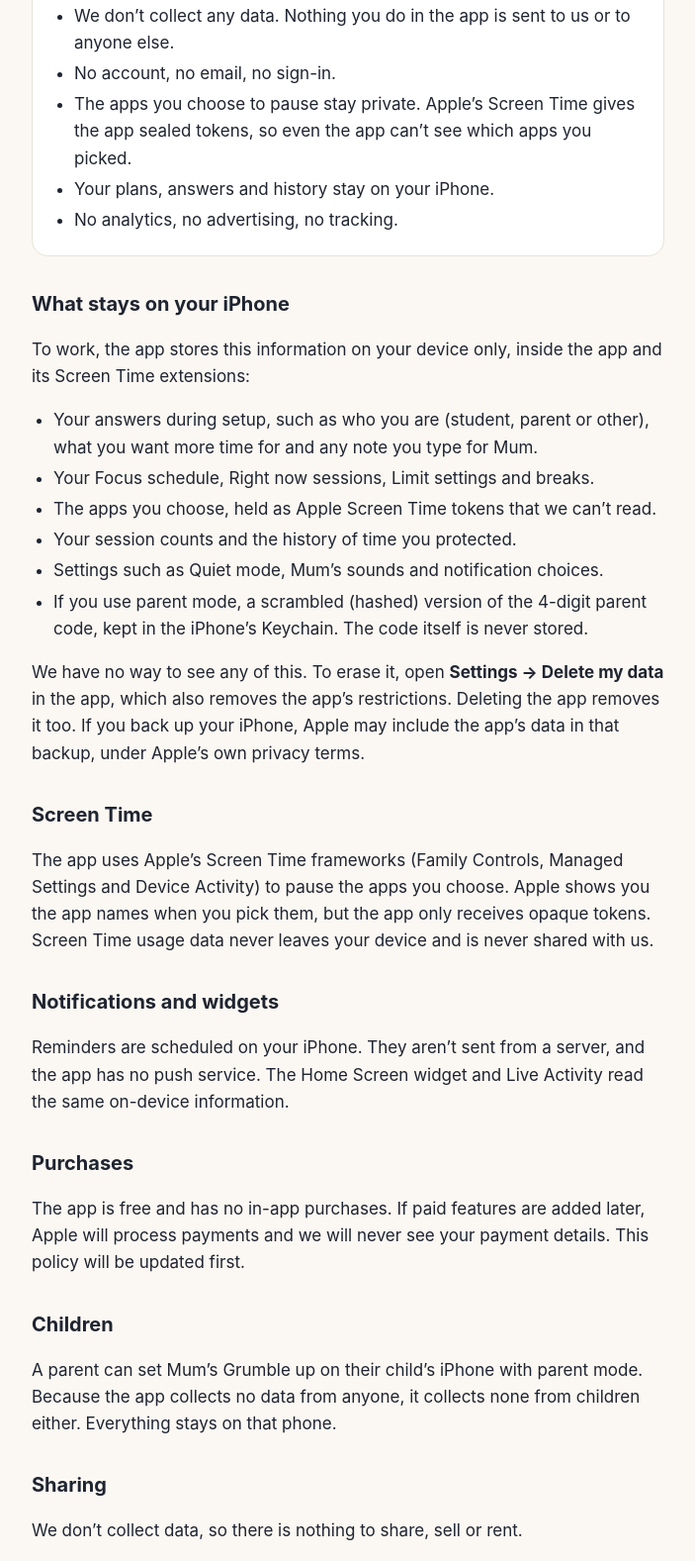
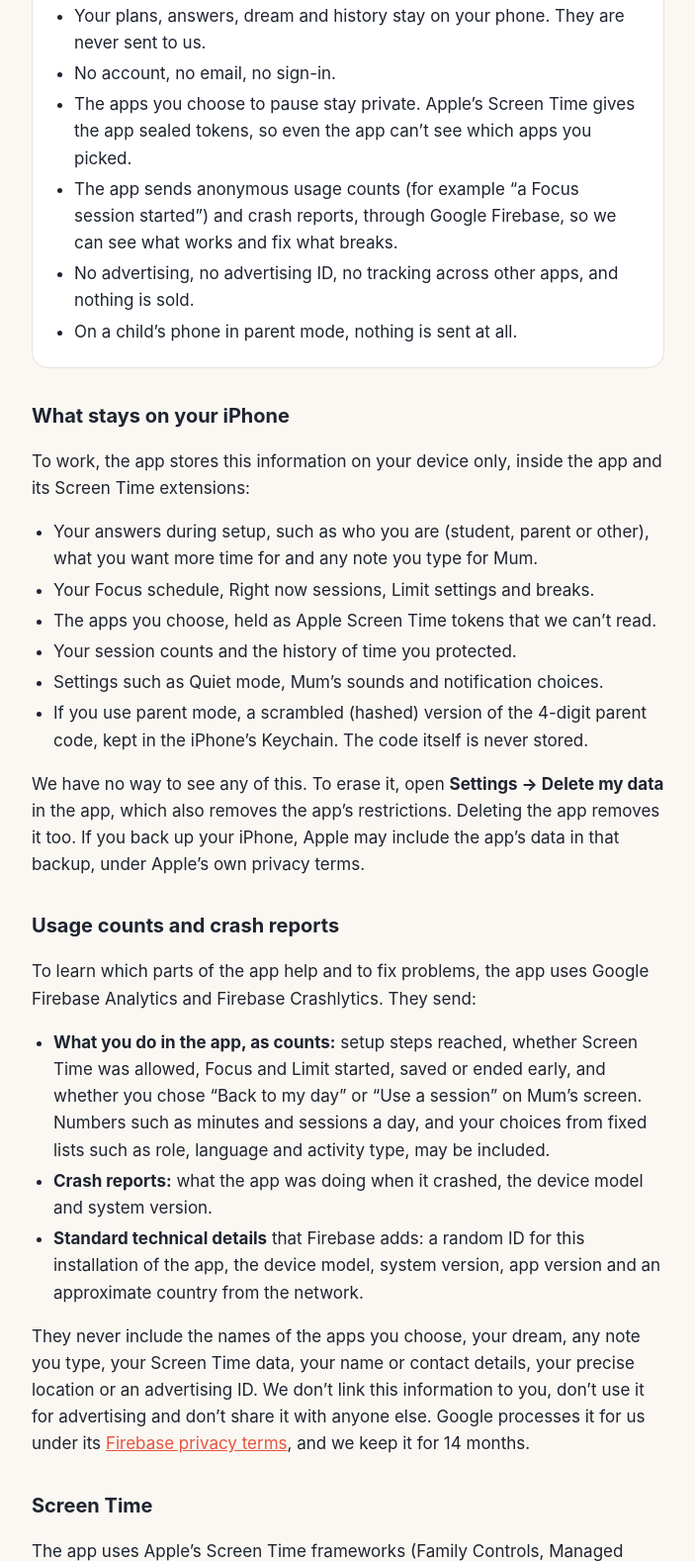
Before and after one commit to janetran105/mums-grumble, a plain HTML site: page privacy.html in a window 1280 px wide. Shown: the part 318-1895 px from the top of the page at 99% size, without its empty margins (288-991 px from the left). Drawn offline with Linux system fonts and the light colour scheme.

Commit message:
Privacy policy for Firebase usage counts and crash reports
The app now sends anonymous usage counts and crash reports through Google
Firebase (no advertising ID, nothing in parent mode). The home page no longer
says no data is collected.

Co-Authored-By: Claude Opus 5.5 <noreply@anthropic.com>

```diff
--- a/privacy.html
+++ b/privacy.html
@@ -4,7 +4,7 @@
 <meta charset="utf-8">
 <meta name="viewport" content="width=device-width, initial-scale=1">
 <title>Privacy Policy · Mum’s Grumble</title>
-<meta name="description" content="Mum’s Grumble collects no data. Your plans and app choices stay on your iPhone.">
+<meta name="description" content="Mum’s Grumble keeps your plans and app choices on your phone. It sends only anonymous usage counts and crash reports.">
 <link rel="icon" href="icon.png">
 <link rel="stylesheet" href="style.css">
 </head>
@@ -17,18 +17,19 @@
   </header>
 
   <h1>Privacy Policy</h1>
-  <p class="muted">Effective 17 November 2026</p>
+  <p class="muted">Effective 23 November 2026</p>
 
   <p>Mum’s Grumble (“the app”) is made by Nguyen Ngan Hanh Tran (“we”, “us”). This policy explains what happens to your information when you use it.</p>
 
   <div class="card">
     <strong>The short version</strong>
     <ul>
-      <li>We don’t collect any data. Nothing you do in the app is sent to us or to anyone else.</li>
+      <li>Your plans, answers, dream and history stay on your phone. They are never sent to us.</li>
       <li>No account, no email, no sign-in.</li>
       <li>The apps you choose to pause stay private. Apple’s Screen Time gives the app sealed tokens, so even the app can’t see which apps you picked.</li>
-      <li>Your plans, answers and history stay on your iPhone.</li>
-      <li>No analytics, no advertising, no tracking.</li>
+      <li>The app sends anonymous usage counts (for example “a Focus session started”) and crash reports, through Google Firebase, so we can see what works and fix what breaks.</li>
+      <li>No advertising, no advertising ID, no tracking across other apps, and nothing is sold.</li>
+      <li>On a child’s phone in parent mode, nothing is sent at all.</li>
     </ul>
   </div>
 
@@ -44,6 +45,15 @@
   </ul>
   <p>We have no way to see any of this. To erase it, open <strong>Settings → Delete my data</strong> in the app, which also removes the app’s restrictions. Deleting the app removes it too. If you back up your iPhone, Apple may include the app’s data in that backup, under Apple’s own privacy terms.</p>
 
+  <h2>Usage counts and crash reports</h2>
+  <p>To learn which parts of the app help and to fix problems, the app uses Google Firebase Analytics and Firebase Crashlytics. They send:</p>
+  <ul>
+    <li><strong>What you do in the app, as counts:</strong> setup steps reached, whether Screen Time was allowed, Focus and Limit started, saved or ended early, and whether you chose “Back to my day” or “Use a session” on Mum’s screen. Numbers such as minutes and sessions a day, and your choices from fixed lists such as role, language and activity type, may be included.</li>
+    <li><strong>Crash reports:</strong> what the app was doing when it crashed, the device model and system version.</li>
+    <li><strong>Standard technical details</strong> that Firebase adds: a random ID for this installation of the app, the device model, system version, app version and an approximate country from the network.</li>
+  </ul>
+  <p>They never include the names of the apps you choose, your dream, any note you type, your Screen Time data, your name or contact details, your precise location or an advertising ID. We don’t link this information to you, don’t use it for advertising and don’t share it with anyone else. Google processes it for us under its <a href="https://firebase.google.com/support/privacy">Firebase privacy terms</a>, and we keep it for 14 months.</p>
+
   <h2>Screen Time</h2>
   <p>The app uses Apple’s Screen Time frameworks (Family Controls, Managed Settings and Device Activity) to pause the apps you choose. Apple shows you the app names when you pick them, but the app only receives opaque tokens. Screen Time usage data never leaves your device and is never shared with us.</p>
 
@@ -54,10 +64,10 @@
   <p>The app is free and has no in-app purchases. If paid features are added later, Apple will process payments and we will never see your payment details. This policy will be updated first.</p>
 
   <h2>Children</h2>
-  <p>A parent can set Mum’s Grumble up on their child’s iPhone with parent mode. Because the app collects no data from anyone, it collects none from children either. Everything stays on that phone.</p>
+  <p>A parent can set Mum’s Grumble up on their child’s iPhone with parent mode. In parent mode the app sends no usage counts and no crash reports: nothing leaves that phone.</p>
 
   <h2>Sharing</h2>
-  <p>We don’t collect data, so there is nothing to share, sell or rent.</p>
+  <p>We don’t sell, rent or share your information. The only service that receives anything is Google Firebase, as described above.</p>
 
   <h2>Changes</h2>
   <p>If this policy changes, we’ll update the date above and mention important changes in the app’s update notes.</p>
```
Also changed, not shown: index.html (+0 -1 lines).
